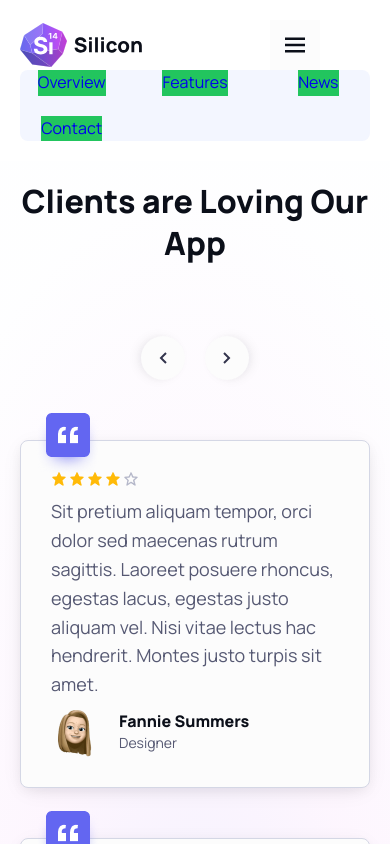
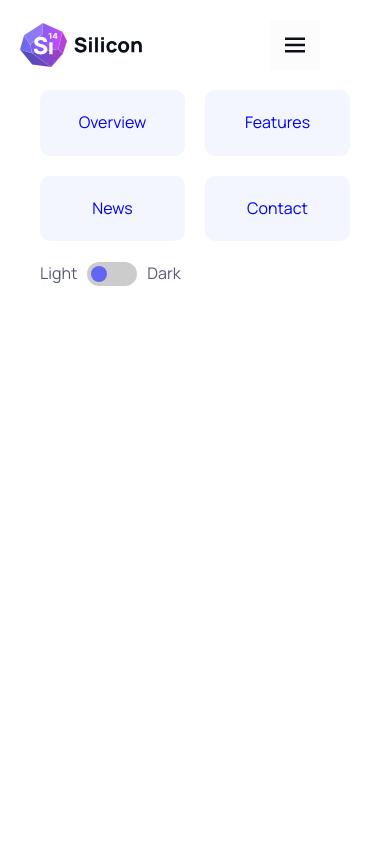
Before and after one commit to KimmoKAhola/Silicon-Kimmo-Ahola, a React (Vite) app: page / in a window 390 px wide. Both pictures are taken after a click on the button 295 px from the left and 45 px from the top of the page. Shown: the top 844 px of the page. Built offline with nearby package versions, Linux system fonts and the light colour scheme.

Commit message:
mobile dropdown almost done

```diff
--- a/src/css/main.css
+++ b/src/css/main.css
@@ -487,12 +487,33 @@ input:focus {
   align-items: center;
   width: 100%;
 }
-.navbar.active #menu {
+.navbar #navbar-arrow {
   display: none;
+}
+@media (max-width: 767px) {
+  .navbar.active #menu {
+    display: none;
+  }
+}
+.navbar.active .hamburger-menu {
+  display: none;
+}
+.navbar.active #arrow {
+  display: block;
+  background-color: #8B5CF6;
+}
+.navbar.active #navbar-arrow {
+  display: block;
+  background-color: red;
 }
 .navbar.active #mobile-menu {
   display: block;
 }
+@media (max-width: 991px) {
+  .navbar #mobile-menu.active {
+    display: none;
+  }
+}
 .navbar .site-navigation {
   display: flex;
   align-items: center;
@@ -512,7 +533,7 @@ input:focus {
   align-items: center;
   gap: 20px;
 }
-.navbar .site-settings img {
+.navbar .site-settings .hamburger-menu {
   display: none;
 }
 @media (max-width: 991px) {
@@ -522,6 +543,9 @@ input:focus {
   .navbar .site-settings img {
     display: flex;
     align-items: center;
+  }
+  .navbar .site-settings .hamburger-menu {
+    display: block;
   }
   .navbar .site-settings button {
     padding: 10px;
@@ -535,16 +559,44 @@ input:focus {
   }
 }
 
-#mobile-menu {
-  display: grid;
-  place-items: center;
-  grid-template-columns: 1fr 1fr 1fr;
-  gap: 20px;
-  background-color: #F3F6FF;
-  border-radius: 8px;
-}
-#mobile-menu .mobile-item {
-  background-color: #22C55E;
+@media (max-width: 991px) {
+  #mobile-menu {
+    display: none;
+  }
+}
+@media (max-width: 1199px) {
+  #mobile-menu {
+    display: none;
+  }
+}
+@media (max-width: 1399px) {
+  #mobile-menu {
+    display: none;
+  }
+}
+@media (min-width: 1400px) {
+  #mobile-menu {
+    display: none;
+  }
+}
+@media (max-width: 767px) {
+  #mobile-menu {
+    display: grid;
+    grid-template-columns: 1fr 1fr;
+    padding: 20px;
+    gap: 20px;
+    border-radius: 8px;
+  }
+  #mobile-menu #arrow {
+    place-self: end;
+  }
+  #mobile-menu .mobile-item * {
+    background-color: #F3F6FF;
+    padding: 20px;
+    border-radius: 10px;
+    display: grid;
+    place-items: center;
+  }
 }
 
 #light-footer {
--- a/src/css/scss/core/_media.scss
+++ b/src/css/scss/core/_media.scss
@@ -27,3 +27,9 @@
     @content
   }
 }
+
+@mixin test{
+  @media (min-width: 1400px) {
+    @content
+  }
+}
--- a/src/css/scss/sections/global/components/_navbar.scss
+++ b/src/css/scss/sections/global/components/_navbar.scss
@@ -4,13 +4,42 @@
   align-items: center;
   width: 100%;
 
-  &.active{
-    #menu{
+  #navbar-arrow {
+    display: none; // hide when hamburger menu is not available
+  }
+
+  &.active {
+    @include md {
+      #menu {
+        display: none;
+      }
+    }
+
+    .hamburger-menu {
+      //background-color: red;
       display: none;
     }
-    #mobile-menu{
+
+    #arrow {
+      display: block;
+      background-color: #8B5CF6;
+    }
+
+    #navbar-arrow {
+      display: block;
+      background-color: red;
+    }
+
+    #mobile-menu {
       display: block;
     }
+  }
+
+  @include lg {
+    #mobile-menu.active {
+      display: none;
+    }
+
   }
 
   .site-navigation {
@@ -37,7 +66,11 @@
       gap: 20px;
     }
 
-    img {
+    //img {
+    //  display: none;
+    //}
+
+    .hamburger-menu {
       display: none;
     }
   }
@@ -54,7 +87,12 @@
         //padding-right: 50px;
         //margin-right: 50px;
       }
-      button{
+
+      .hamburger-menu {
+        display: block;
+      }
+
+      button {
         //padding-right: 50px;
         padding: 10px;
         margin-right: 50px;
@@ -63,21 +101,44 @@
     }
   }
   @include md {
-    #menu{
+    #menu {
       display: none;
     }
   }
 }
 
-#mobile-menu{
-  display: grid;
-  place-items: center;
-  grid-template-columns: 1fr 1fr 1fr;
-  gap: 20px;
-  background-color: $gray-100;
-  border-radius: 8px;
+#mobile-menu {
+  @include lg {
+    display: none;
+  }
+  @include xl {
+    display: none;
+  }
+  @include xxl {
+    display: none;
+  }
+  @include test {
+    display: none;
+  }
+  @include md {
+    display: grid;
+    grid-template-columns: 1fr 1fr;
 
-  .mobile-item{
-    background-color: $success;
+    #arrow {
+      place-self: end;
+    }
+    padding: 20px;
+    gap: 20px;
+    border-radius: 8px;
+
+    .mobile-item {
+      * {
+        background-color: $gray-100;
+        padding: 20px;
+        border-radius: 10px;
+        display: grid;
+        place-items: center;
+      }
+    }
   }
 }
--- a/src/views/Home.jsx
+++ b/src/views/Home.jsx
@@ -19,10 +19,10 @@ const Home = () => {
             {/*<AppFeatures/>*/}
             {/*<Slider/>*/}
             {/*<Features/>*/}
-            <Testimonials/>
+            {/*<Testimonials/>*/}
             {/*<FAQ/>*/}
             {/*<Subscribe/>*/}
-            <FooterLight/>
+            {/*<FooterLight/>*/}
         </div>
     )
 }
--- a/src/views/sections/global/Navbar.jsx
+++ b/src/views/sections/global/Navbar.jsx
@@ -3,10 +3,12 @@ import {Link, NavLink} from "react-router-dom";
 import Logo from '../../../images/logo/silicon-logo-light_theme.svg'
 import User from '../../../images/icons/user.svg'
 import Hamburger from '../../../images/icons/bx-menu.svg'
+import ArrowButton from "./ArrowButton.jsx";
+
 const Navbar = () => {
     const [isOpen, setIsOpen] = useState(false)
 
-    const toggleMenu = () =>{
+    const toggleMenu = () => {
         setIsOpen(!isOpen);
     }
 
@@ -37,22 +39,39 @@ const Navbar = () => {
                         <button className="primary-button"><img src={User} alt="TODO"/> <span>Sign in / up</span>
                         </button>
                     </div>
-                    <button onClick={toggleMenu} className="hamburger-menu"><img className="mobile-menu" src={Hamburger}
-                                                                                 alt="TODO"/></button>
+                    <button onClick={toggleMenu} className="hamburger-menu">
+                        <img className="mobile-menu" src={Hamburger} alt="TODO"/>
+                    </button>
                 </div>
-
             </header>
             {isOpen && (
                 <nav id="mobile-menu" className={isOpen ? 'active' : ''}>
-                    <div className="mobile-item"><NavLink className="nav-link" to="/#overview">Overview</NavLink></div>
-                    <div className="mobile-item"><NavLink className="nav-link" to="/#features">Features</NavLink></div>
-                    <div className="mobile-item"><Link className="nav-link" to="/news">News</Link></div>
-                    <div className="mobile-item"><Link className="nav-link" to="/contact">Contact</Link></div>
-                    {/*<div id="light-dark-mobile-icons">*/}
-                    {/*    <i className="fa-solid fa-sun"></i>*/}
-                    {/*    <i className="fa-solid fa-moon"></i>*/}
-                    {/*</div>*/}
+                    <div className="mobile-item">
+                        <NavLink className="nav-link" to="/#overview">Overview</NavLink>
+                    </div>
+
+                    <div className="mobile-item">
+                        <NavLink className="nav-link" to="/#features">Features</NavLink>
+                    </div>
+
+                    <div className="mobile-item">
+                        <Link className="nav-link" to="/news">News</Link>
+                    </div>
+
+                    <div className="mobile-item">
+                        <Link className="nav-link" to="/contact">Contact</Link>
+                    </div>
+
+                    <div id="theme-mode" className="theme-switch">
+                        <label htmlFor="theme-switch-mode">Light</label>
+                        <label className="switch">
+                            <input id="theme-switch-mode" type="checkbox"/>
+                            <span className="slider round"></span>
+                        </label>
+                        <label htmlFor="theme-switch-mode">Dark</label>
+                    </div>
                 </nav>
+
             )}
         </div>
     )
```
Also changed, not shown: 1 other file (tests, documents, lock files or other folders).
